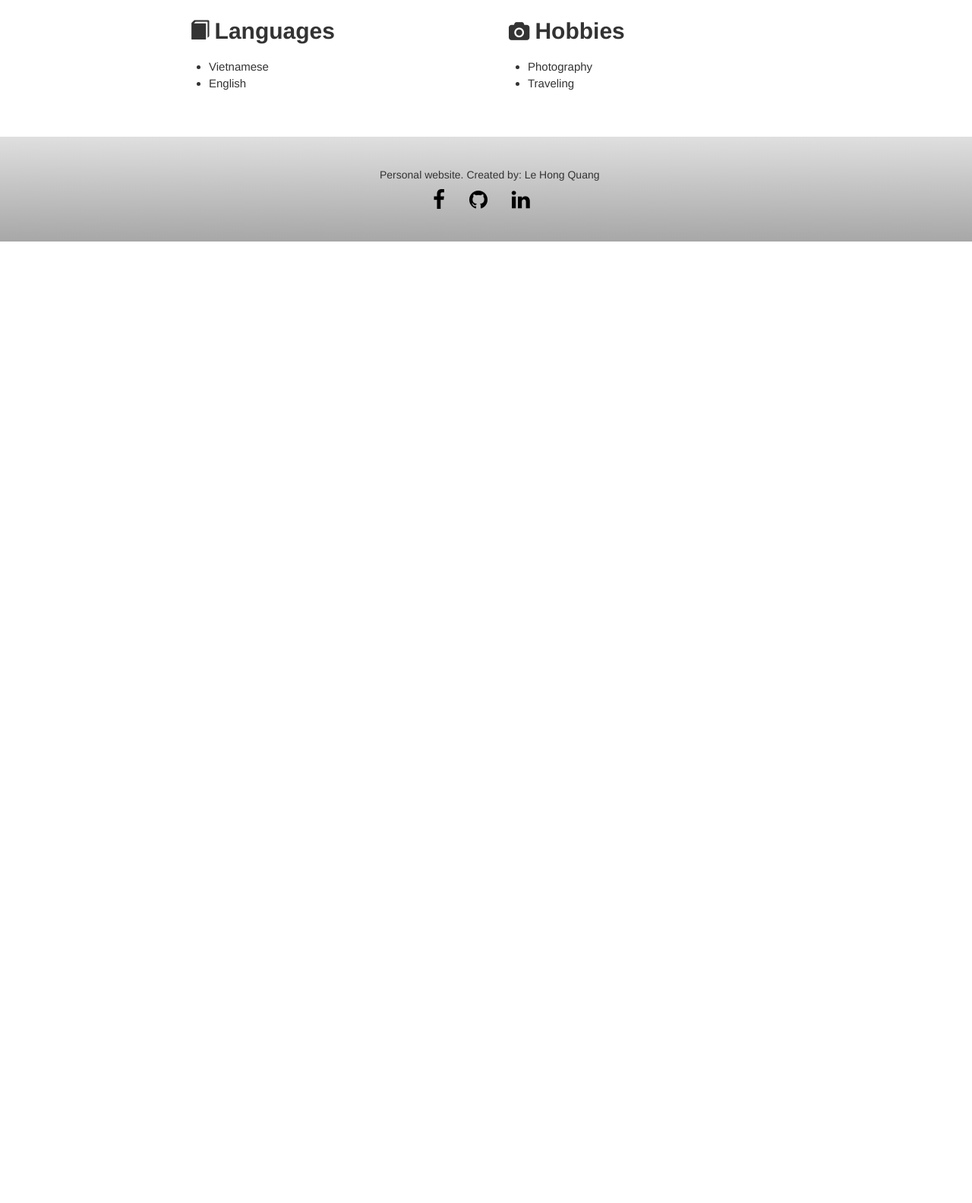
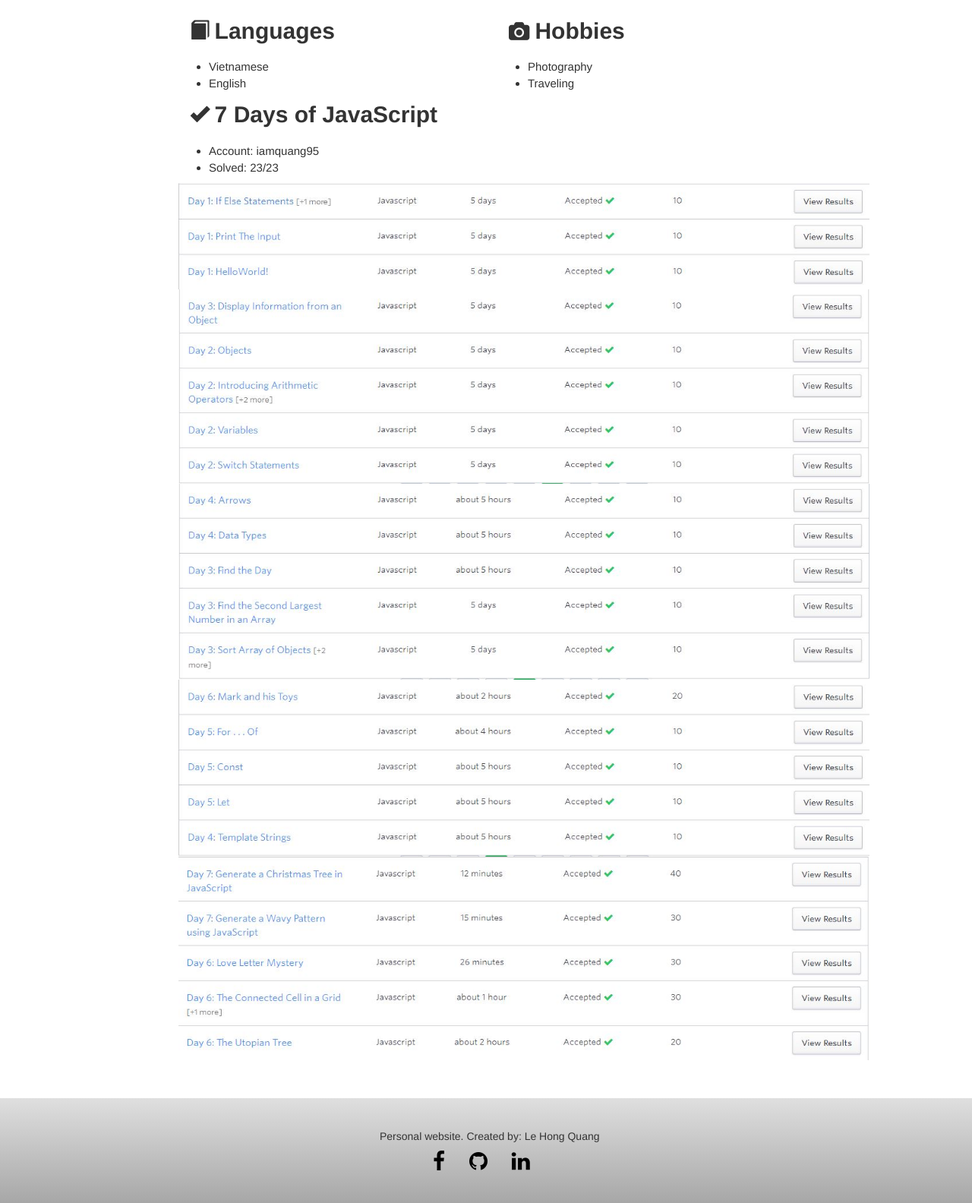
Before and after one commit to iamquang95/personal-webpage, a PHP site: page / in a window 1280 px wide. Shown: the part 1148-2732 px from the top of the page at 76% size. Before the commit the page ends 1466 px from the top, so only its background shows below. Run offline with PHP 8.4, Linux system fonts and the light colour scheme.

Commit message:
Add 7days-js progress

```diff
--- a/css/home.css
+++ b/css/home.css
@@ -72,6 +72,10 @@
     width: 10em;
     letter-spacing: 1px;
 }
+.learn-js-progress img {
+    width: 65em;
+    height: auto;
+}
 /* footer */
 .web-footer {
     background-color: #dfdfdf;
--- a/home.html
+++ b/home.html
@@ -51,8 +51,8 @@
         </ul>
       </div>
     </div>
+
     <div class="detail-information">
-
       <div class="text-heading">
         <small>
           <i class="fa fa-graduation-cap"></i>
@@ -150,6 +150,26 @@
         </div>
       </div>
 
+      <div class="learn-js-progress">
+        <div class="text-heading">
+          <small>
+            <i class="glyphicon glyphicon-ok"></i>
+          </small>
+          7 Days of JavaScript
+        </div>
+        <ul>
+          <li>Account: iamquang95</li>
+          <li>Solved: 23/23</li>
+        </ul>
+        <div id="learn-js-progress-img">
+          <img src="img/7-days-of-javascript/pic1.jpg">
+          <img src="img/7-days-of-javascript/pic2.jpg">
+          <img src="img/7-days-of-javascript/pic3.jpg">
+          <img src="img/7-days-of-javascript/pic4.jpg">
+          <img src="img/7-days-of-javascript/pic5.jpg">
+        </div>
+      </div>
+
     </div>
   </div>
 </div>
```
Also changed, not shown: js/load-7days-js.js (added, +23 -0 lines), img/7-days-of-javascript/pic1.JPG (added), img/7-days-of-javascript/pic2.JPG (added), img/7-days-of-javascript/pic3.JPG (added), img/7-days-of-javascript/pic4.JPG (added), img/7-days-of-javascript/pic5.JPG (added), js/npm.js (line endings or trailing spaces).
